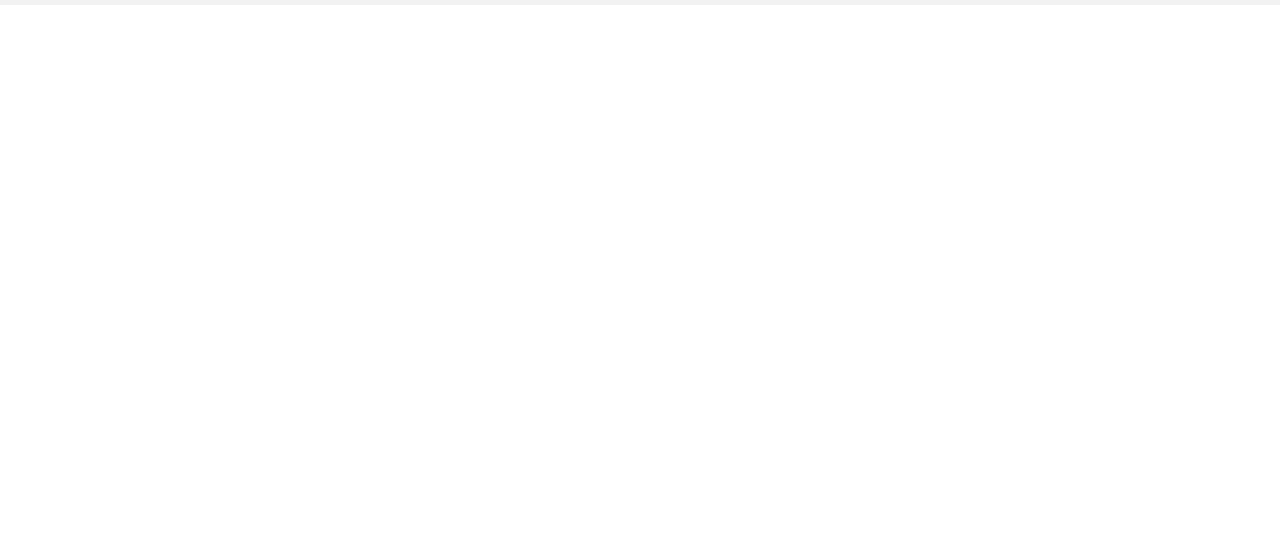
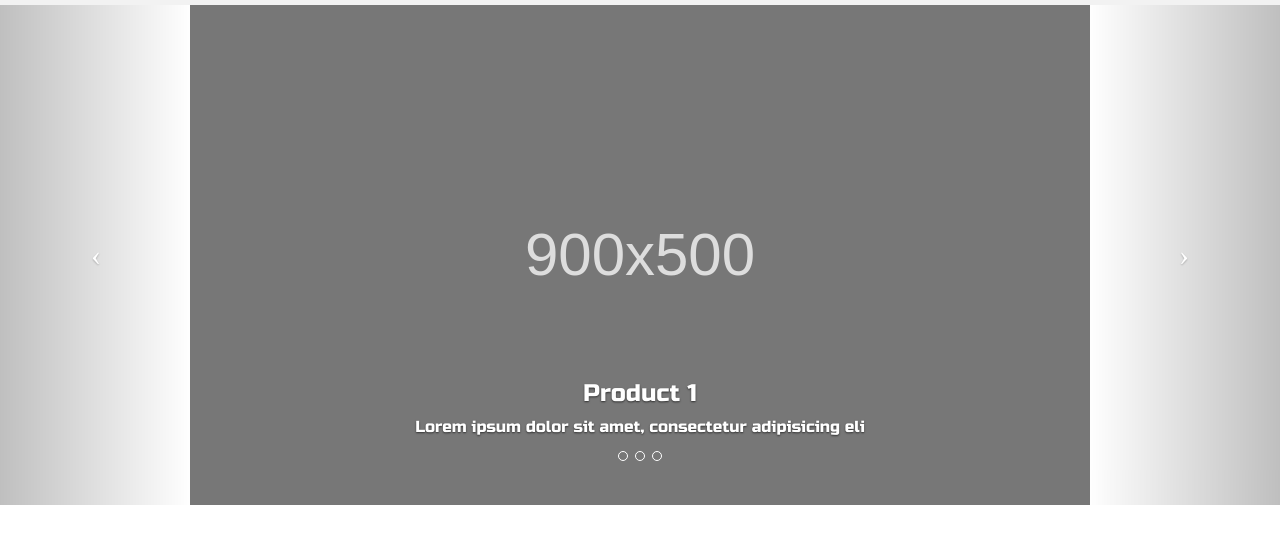
Before and after one commit to JuanEsquiviasO/toys_shop_legoland, a plain HTML site: page index.html in a window 1280 px wide. Shown: the part 101-644 px from the top of the page. Drawn offline with nearby package versions, Linux system fonts and the light colour scheme.

Commit message:
include carousel

```diff
--- a/css/app.css
+++ b/css/app.css
@@ -33,3 +33,7 @@ input.form-control:focus {
 #search-bar {
   padding: 1em;
 }
+
+#productosCarousel img {
+  margin: 0 auto;
+}
--- a/index.html
+++ b/index.html
@@ -92,6 +92,50 @@
   </div>
   <!-- /menu -->
 
+  <!-- Carousel -->
+  <div id="carousel-container">
+    <div id="productosCarousel" class="carousel slide" data-ride="carousel">
+      <ol class="carousel-indicators">
+        <li data-target="#productosCarousel" data-slide-to="0" class="active"></li>
+        <li data-target="#productosCarousel" data-slide-to="1"></li>
+        <li data-target="#productosCarousel" data-slide-to="2"></li>
+      </ol>
+      <div class="carousel-inner" role="listbox">
+        <div class="carousel-item active">
+          <img src="images/producto.svg" alt="First slide">
+          <div class="carousel-caption">
+            <h4>Product 1</h4>
+            <p class="hidden-sm-down">Lorem ipsum dolor sit amet, consectetur adipisicing eli</p>
+          </div>
+        </div>
+        <div class="carousel-item">
+          <img src="images/producto.svg" alt="Second slide">
+          <div class="carousel-caption">
+            <h4>Product 2</h4>
+            <p class="hidden-sm-down">Lorem ipsum dolor sit amet, consectetur adipisicing eli</p>
+          </div>
+        </div>
+        <div class="carousel-item">
+          <img src="images/producto.svg" alt="Third slide">
+          <div class="carousel-caption">
+            <h4>Product 3</h4>
+            <p class="hidden-sm-down">Lorem ipsum dolor sit amet, consectetur adipisicing eli</p>
+          </div>
+        </div>
+      </div>
+      <a class="left carousel-control" href="#productosCarousel" role="button" data-slide="prev">
+        <span class="icon-prev" aria-hidden="true"></span>
+        <span class="sr-only">Previous</span>
+      </a>
+      <a class="right carousel-control" href="#productosCarousel" role="button" data-slide="next">
+        <span class="icon-next" aria-hidden="true"></span>
+        <span class="sr-only">Next</span>
+      </a>
+    </div>
+  </div>
+
+  <!-- /Carousel -->
+
     <!-- jQuery first, then Tether, then Bootstrap JS. -->
     <script src="https://ajax.googleapis.com/ajax/libs/jquery/3.0.0/jquery.min.js" integrity="sha384-THPy051/pYDQGanwU6poAc/hOdQxjnOEXzbT+OuUAFqNqFjL+4IGLBgCJC3ZOShY" crossorigin="anonymous"></script>
     <script src="https://cdnjs.cloudflare.com/ajax/libs/tether/1.2.0/js/tether.min.js" integrity="sha384-Plbmg8JY28KFelvJVai01l8WyZzrYWG825m+cZ0eDDS1f7d/js6ikvy1+X+guPIB" crossorigin="anonymous"></script>
```
Also changed, not shown: images/producto.svg (added).
